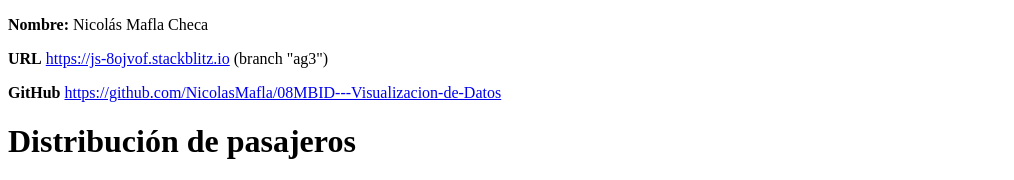
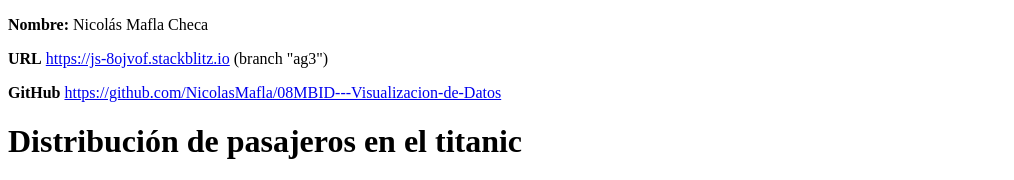
Before and after one commit to NicolasMafla/08MBID---Visualizacion-de-Datos, a website: page index.html in a window 1280 px wide. Shown: the top 180 px of the page, without its empty margins (0-1014 px from the left). Drawn offline with Linux system fonts and the light colour scheme.

Commit message:
title updated

```diff
--- a/index.html
+++ b/index.html
@@ -14,7 +14,7 @@
     <p><b>GitHub</b> <a href="https://github.com/NicolasMafla/08MBID---Visualizacion-de-Datos"
                         target="_blank">https://github.com/NicolasMafla/08MBID---Visualizacion-de-Datos</a></p>
 
-    <h1>Distribución de pasajeros</h1>
+    <h1>Distribución de pasajeros en el titanic</h1>
     <img src="https://raw.githubusercontent.com/NicolasMafla/08MBID---Visualizacion-de-Datos/098840f1a45e722802ef5fb9be7c9ecc9e061928/plot_dist.png" alt="Distribution plot">
 </div>
 </body>
```
